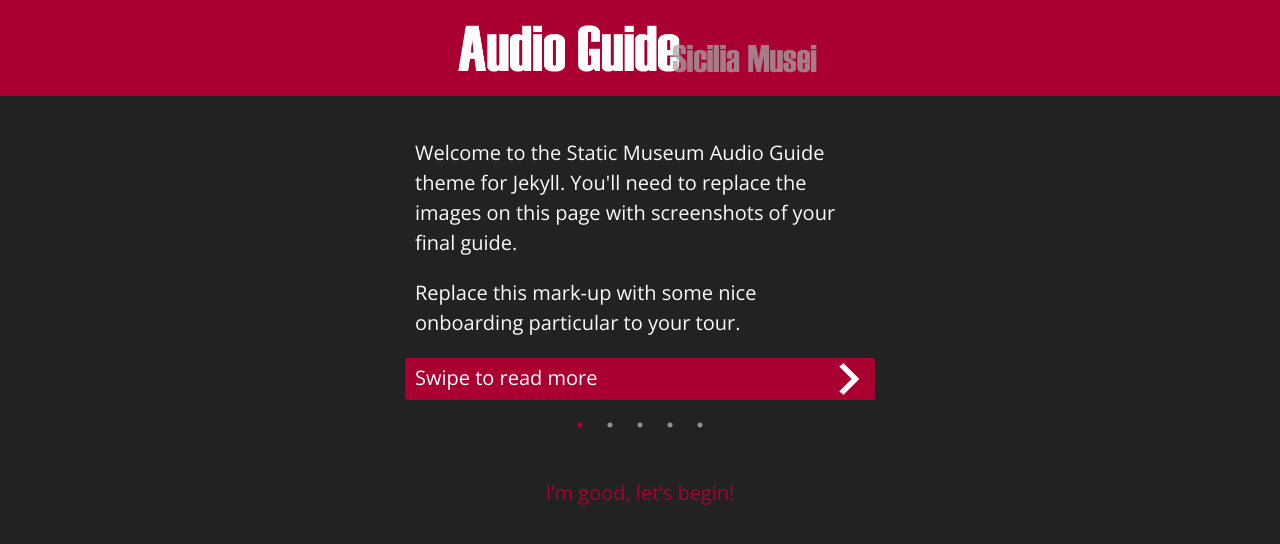
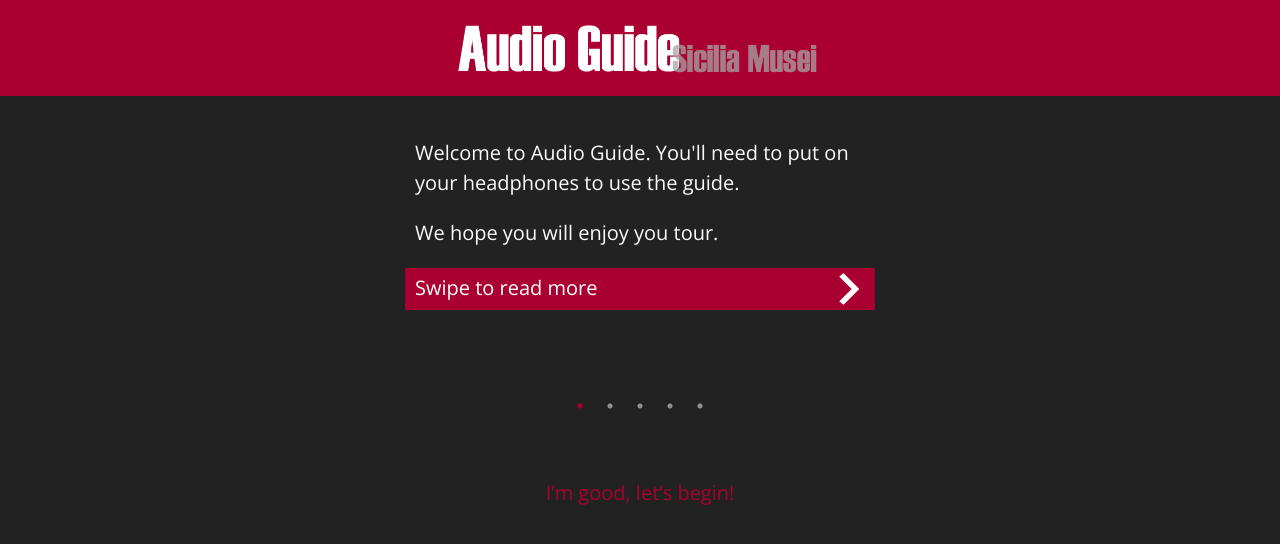
Before and after one commit to giannimessina/audioguide, a Jekyll site: the page built from welcome/welcome.md, in a window 1280 px wide. Shown: the top 544 px of the page. Built offline with Jekyll 4.4.1, drawn with Linux system fonts in a browser that asks for light colours.

```diff
--- a/_layouts/default.html
+++ b/_layouts/default.html
@@ -39,6 +39,11 @@ Title: {{ my_page.title }}
 <!--
   <p class="rss-subscribe">subscribe <a href="{{ "/feed.xml" | prepend: site.baseurl }}">via RSS</a></p>
 -->
+<p class="skip-text">
+  <a href="{{ site.baseurl }}/welcome">
+      Read instructions!
+  </a>
+</p>
 </div>
 </div>
 {% include footer.html %}
--- a/_layouts/welcome.html
+++ b/_layouts/welcome.html
@@ -14,9 +14,9 @@
 	      	<div class="slick-container">
 		      	<div class="slick">
 		    		<div>
-						<p>Welcome to the Static Museum Audio Guide theme for Jekyll. You'll need to replace the images on this page with screenshots of your final guide.</p>
+						<p>Welcome to Audio Guide. You'll need to put on your headphones to use the guide.</p>
 
-						<p>Replace this mark-up with some nice onboarding particular to your tour.</p>
+						<p>We hope you will enjoy you tour.</p>
 						<div class="prompt slick-slide-to-next">Swipe to read more
 						<span class="button-forward">
 	      					<img src="{{ site.baseurl }}/assets/img/icons/button_forward.png"/>
```
